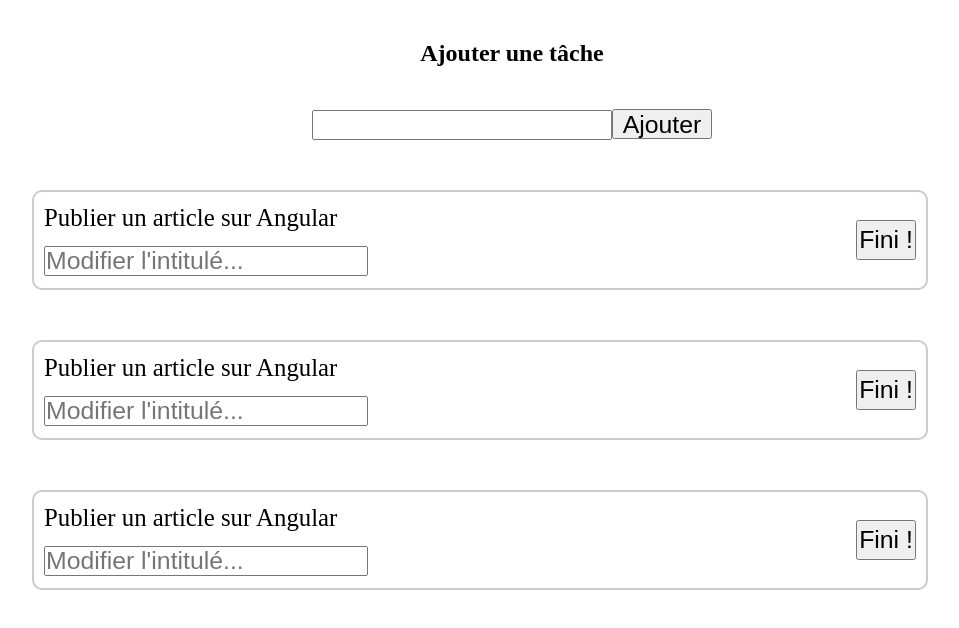
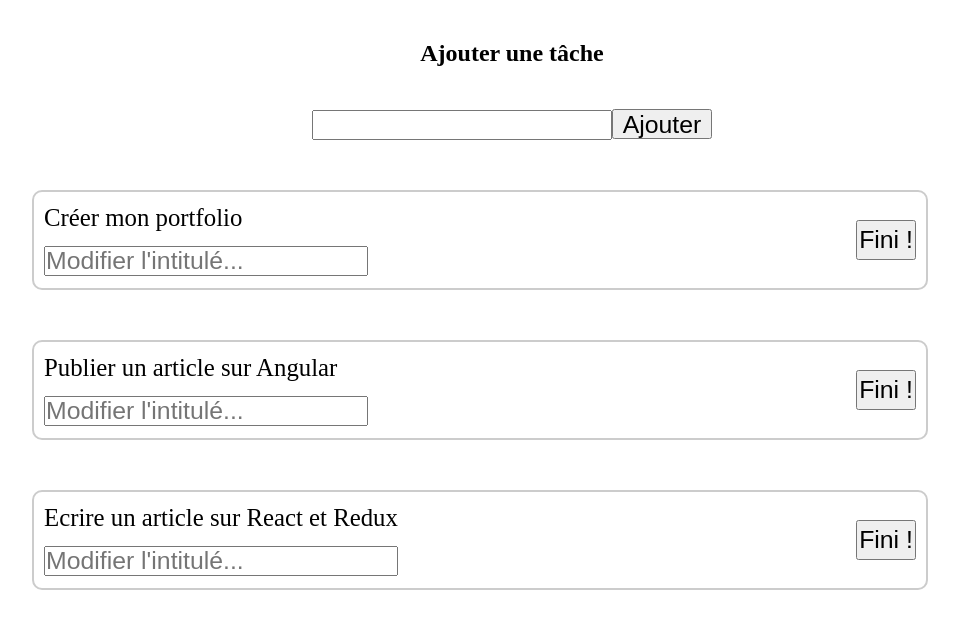
Before and after one commit to ThibaudFournes77/angular-to-do-list, an Angular app: page / in a window 1280 px wide. Shown: the top 628 px of the page, without its empty margins (160-1119 px from the left). Built offline with nearby package versions, Linux system fonts and the light colour scheme.

Commit message:
propriétés personnalisées - attribution d'un libellé pour chaque tâche

```diff
--- a/src/app/task/task.component.ts
+++ b/src/app/task/task.component.ts
@@ -1,4 +1,4 @@
-import { Component, OnInit } from '@angular/core';
+import { Component, Input, OnInit } from '@angular/core';
 
 @Component({
   selector: 'app-task',
@@ -9,7 +9,7 @@
 
   constructor() { }
 
-  taskLibelle: string = "Publier un article sur Angular";
+  @Input() taskLibelle!: string;
 
   ngOnInit(): void {
   }
--- a/src/app/tasks-list/tasks-list.component.html
+++ b/src/app/tasks-list/tasks-list.component.html
@@ -1,5 +1,5 @@
 <ul>
-    <app-task></app-task>
-    <app-task></app-task>
-    <app-task></app-task>
+    <app-task taskLibelle="Créer mon portfolio"></app-task>
+    <app-task taskLibelle="Publier un article sur Angular"></app-task>
+    <app-task taskLibelle="Ecrire un article sur React et Redux"></app-task>
 </ul>
```
